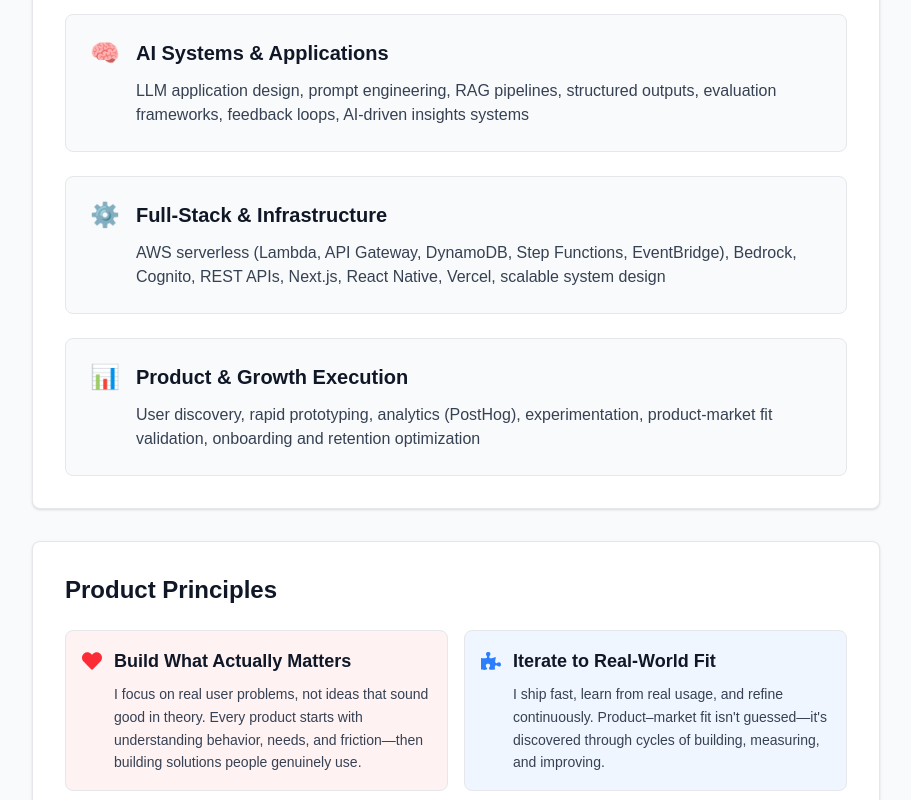
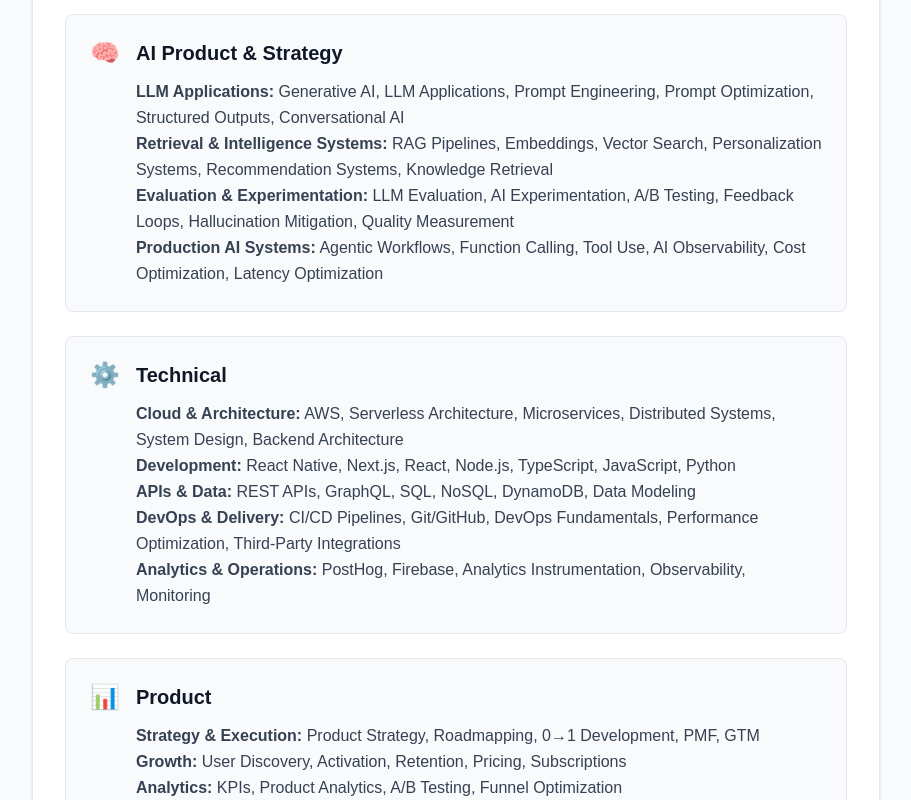
Before and after one commit to varunraj/varunraj-me, a Next.js app: page / in a window 1280 px wide. Shown: the part 1900-2700 px from the top of the page, without its empty margins (184-1095 px from the left). Built offline with nearby package versions, Linux system fonts and the light colour scheme.

Commit message:
updates to skills section

```diff
--- a/src/app/page.tsx
+++ b/src/app/page.tsx
@@ -431,12 +431,24 @@ export default function Home() {
                 </span>
                 <div>
                   <h3 className="text-xl font-semibold text-gray-900 mb-3">
-                    AI Systems &amp; Applications
+                    AI Product &amp; Strategy
                   </h3>
-                  <p className="text-gray-700">
-                    LLM application design, prompt engineering, RAG pipelines,
-                    structured outputs, evaluation frameworks, feedback loops,
-                    AI-driven insights systems
+                  <p className="text-gray-700 leading-relaxed">
+                    <strong>LLM Applications:</strong> Generative AI, LLM
+                    Applications, Prompt Engineering, Prompt Optimization,
+                    Structured Outputs, Conversational AI
+                    <br />
+                    <strong>Retrieval &amp; Intelligence Systems:</strong> RAG
+                    Pipelines, Embeddings, Vector Search, Personalization
+                    Systems, Recommendation Systems, Knowledge Retrieval
+                    <br />
+                    <strong>Evaluation &amp; Experimentation:</strong> LLM
+                    Evaluation, AI Experimentation, A/B Testing, Feedback Loops,
+                    Hallucination Mitigation, Quality Measurement
+                    <br />
+                    <strong>Production AI Systems:</strong> Agentic Workflows,
+                    Function Calling, Tool Use, AI Observability, Cost
+                    Optimization, Latency Optimization
                   </p>
                 </div>
               </div>
@@ -449,12 +461,26 @@ export default function Home() {
                 </span>
                 <div>
                   <h3 className="text-xl font-semibold text-gray-900 mb-3">
-                    Full-Stack &amp; Infrastructure
+                    Technical
                   </h3>
-                  <p className="text-gray-700">
-                    AWS serverless (Lambda, API Gateway, DynamoDB, Step Functions,
-                    EventBridge), Bedrock, Cognito, REST APIs, Next.js, React
-                    Native, Vercel, scalable system design
+                  <p className="text-gray-700 leading-relaxed">
+                    <strong>Cloud &amp; Architecture:</strong> AWS, Serverless
+                    Architecture, Microservices, Distributed Systems, System
+                    Design, Backend Architecture
+                    <br />
+                    <strong>Development:</strong> React Native, Next.js, React,
+                    Node.js, TypeScript, JavaScript, Python
+                    <br />
+                    <strong>APIs &amp; Data:</strong> REST APIs, GraphQL, SQL,
+                    NoSQL, DynamoDB, Data Modeling
+                    <br />
+                    <strong>DevOps &amp; Delivery:</strong> CI/CD Pipelines,
+                    Git/GitHub, DevOps Fundamentals, Performance Optimization,
+                    Third-Party Integrations
+                    <br />
+                    <strong>Analytics &amp; Operations:</strong> PostHog,
+                    Firebase, Analytics Instrumentation, Observability,
+                    Monitoring
                   </p>
                 </div>
               </div>
@@ -467,12 +493,20 @@ export default function Home() {
                 </span>
                 <div>
                   <h3 className="text-xl font-semibold text-gray-900 mb-3">
-                    Product &amp; Growth Execution
+                    Product
                   </h3>
-                  <p className="text-gray-700">
-                    User discovery, rapid prototyping, analytics (PostHog),
-                    experimentation, product-market fit validation, onboarding and
-                    retention optimization
+                  <p className="text-gray-700 leading-relaxed">
+                    <strong>Strategy &amp; Execution:</strong> Product Strategy,
+                    Roadmapping, 0→1 Development, PMF, GTM
+                    <br />
+                    <strong>Growth:</strong> User Discovery, Activation,
+                    Retention, Pricing, Subscriptions
+                    <br />
+                    <strong>Analytics:</strong> KPIs, Product Analytics, A/B
+                    Testing, Funnel Optimization
+                    <br />
+                    <strong>Leadership:</strong> Stakeholder Management,
+                    Cross-functional Leadership, PRDs, Agile
                   </p>
                 </div>
               </div>
@@ -777,13 +811,10 @@ export default function Home() {
                   className="rounded-full object-cover flex-shrink-0"
                 />
                 <div className="flex-1">
-                  <div className="flex flex-wrap justify-between items-start gap-2 mb-2">
+                  <div className="mb-2">
                     <h3 className="text-lg font-semibold text-gray-900">
                       Agentic AI Certificate
                     </h3>
-                    <span className="text-sm font-semibold text-teal-700 bg-teal-100 px-2 py-1 rounded-full shrink-0">
-                      Completed, 2025
-                    </span>
                   </div>
                   <p className="text-teal-700 font-medium mb-2">
                     DeepLearning.AI
```
